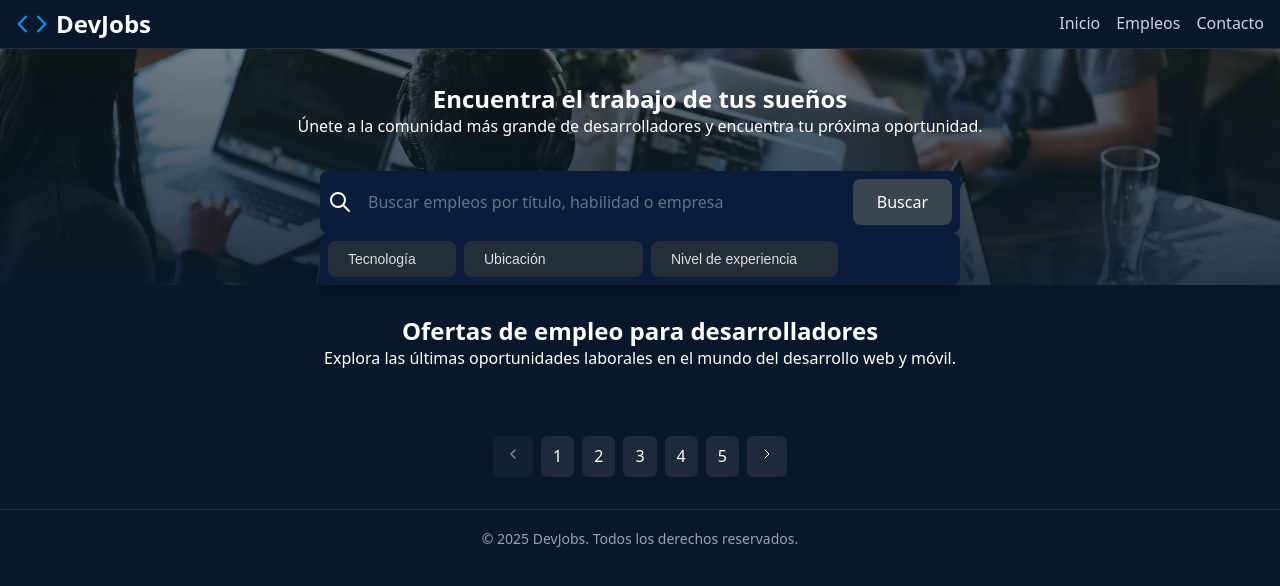
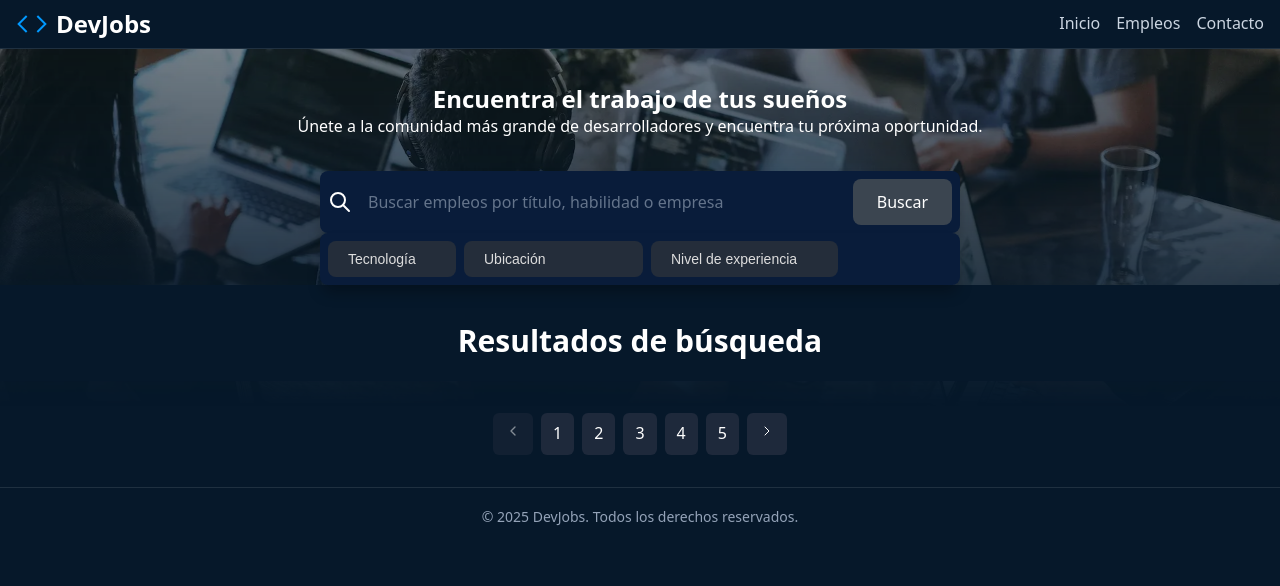
Before and after one commit to Gbalay92/jscamp, a React (Vite) app in the folder 02-react-vite-version/: page / in a window 1280 px wide. Shown: the top 586 px of the page. Built offline with nearby package versions, Linux system fonts and the light colour scheme.

Commit message:
Job list reset

```diff
--- a/02-react-vite-version/src/App.jsx
+++ b/02-react-vite-version/src/App.jsx
@@ -1,6 +1,7 @@
 import { Header } from './components/Header.jsx'
 import { Footer } from './components/Footer.jsx'
 import { Pagination } from './components/Pagination.jsx'
+import { JobList } from './components/JobList.jsx'
 
 function SearchFromSection() {
   return (
@@ -57,11 +58,7 @@ function App() {
       <main>
           <SearchFromSection />
           <section>
-              <h1>Ofertas de empleo para desarrolladores</h1>
-              <p>Explora las últimas oportunidades laborales en el mundo del desarrollo web y móvil.</p>
-              <div className="listing-jobs">
-
-              </div>
+            <JobList />
           </section>
           <Pagination currentPage={1} totalPages={5} onPageChange={(page) => console.log(page)} />
       </main>
--- /dev/null
+++ b/02-react-vite-version/src/components/JobList.jsx
@@ -0,0 +1,21 @@
+import { useState } from "react"
+
+export function JobList({ job }) {
+  const [isApplied, setIsApplied] = useState(false)
+
+  const handleApplyClick = () => {
+    setIsApplied(true)
+  }
+
+  const buttonClasses = isApplied ? 'button-apply-job is-applied' : 'button-apply-job'
+  const buttonText = isApplied ? 'Aplicado' : 'Aplicar'
+
+  return (
+    <>
+      <h2>Resultados de búsqueda</h2>
+      <div className="listing-jobs">
+
+      </div>
+    </>
+  )
+}
```
Also changed, not shown: 02-react-vite-version/src/components/JobCard.jsx (deleted).
